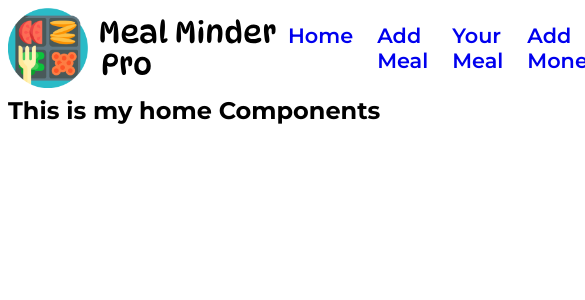
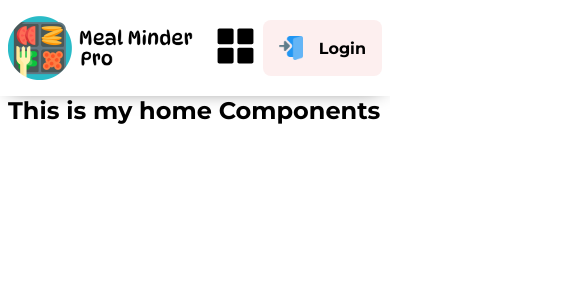
Before and after one commit to tushar-454/meal-management-system, a React (Vite) app: page / in a window 390 px wide. Shown: the top 300 px of the page, 585 px wide, since content can reach past the window. Built offline with nearby package versions, Linux system fonts and the light colour scheme; the HTML template or start-up script is replaced by a standard one.

Commit message:
header section responsiveness fully completed

```diff
--- a/src/Components/Header/Header.jsx
+++ b/src/Components/Header/Header.jsx
@@ -6,7 +6,7 @@ import Navmenu from './Navmenu';
 
 const Header = () => {
   return (
-    <header>
+    <header className={styles.header}>
       <Container>
         <div className={styles.headerWrap}>
           <Logo />
--- a/src/Components/Header/Header.module.css
+++ b/src/Components/Header/Header.module.css
@@ -1,6 +1,15 @@
+.header {
+  box-shadow: 0px 0px 20px -10px #000;
+}
 .headerWrap {
   display: flex;
   justify-content: space-between;
   align-items: center;
   height: 6rem;
 }
+
+@media (max-width: 992px) {
+  .headerWrap {
+    position: relative;
+  }
+}
--- a/src/Components/Header/Logo.jsx
+++ b/src/Components/Header/Logo.jsx
@@ -7,7 +7,7 @@ const Logo = () => {
     <div>
       <Link to={'/'} className={styles.logoWrap}>
         <img src={logo} alt='website main logo' className={styles.logo} />
-        <img src={appName} />
+        <img src={appName} className={styles.appName} />
       </Link>
     </div>
   );
--- a/src/Components/Header/Logo.module.css
+++ b/src/Components/Header/Logo.module.css
@@ -5,3 +5,21 @@
 .logo {
   width: 5rem;
 }
+
+@media (max-width: 1440px) {
+  .logo {
+    width: 4rem;
+  }
+  .appName {
+    width: 8rem;
+  }
+}
+
+@media (max-width: 380px) {
+  .logo {
+    width: 3rem;
+  }
+  .appName {
+    width: 5rem;
+  }
+}
--- a/src/Components/Header/Navmenu.jsx
+++ b/src/Components/Header/Navmenu.jsx
@@ -1,3 +1,4 @@
+import menuBar from '../../assets/icon/bar.svg';
 import { NavLink } from 'react-router-dom';
 import styles from './Navmenu.module.css';
 // javascript array with navmenu data for looping
@@ -31,6 +32,10 @@ const navItems = [
 
 const Navmenu = () => {
   return (
+    <>
+      <div className={styles.menuBar}>
+        <img src={menuBar} alt='menubar' />
+      </div>
       <div className={styles.navItems}>
         {navItems?.map((item) => (
           <NavLink key={item.id} to={item.path} className={styles.navItem}>
@@ -38,6 +43,7 @@ const Navmenu = () => {
           </NavLink>
         ))}
       </div>
+    </>
   );
 };
 
--- a/src/Components/Header/Navmenu.module.css
+++ b/src/Components/Header/Navmenu.module.css
@@ -11,3 +11,43 @@
 .navItem:hover {
   font-weight: 800;
 }
+
+.menuBar {
+  display: none;
+}
+
+@media (max-width: 1440px) {
+  .navItem {
+    font-size: 1rem;
+  }
+}
+
+@media (max-width: 992px) {
+  .navItemsWrap {
+    position: relative;
+  }
+  .navItems {
+    width: 100%;
+    flex-direction: column;
+    position: absolute;
+    left: 0;
+    top: 6rem;
+    background-color: #f1f5f9;
+    border-radius: 0rem 0rem 1rem 1rem;
+    padding: 1rem;
+    transition: 0.3s;
+    transform-origin: top;
+    transform: scaleY(0);
+  }
+  .navItem {
+    font-size: 1.3rem;
+  }
+  .menuBar {
+    display: initial;
+    position: absolute;
+    right: 8rem;
+  }
+  .menuBar > img {
+    width: 2.3rem;
+  }
+}
--- a/src/Components/UI/LinkButton.module.css
+++ b/src/Components/UI/LinkButton.module.css
@@ -20,3 +20,13 @@
 .button > img {
   width: 2.5rem;
 }
+
+@media (max-width: 1440px) {
+  .button {
+    font-size: 1rem;
+    padding: 1rem;
+  }
+  .button > img {
+    width: 1.5rem;
+  }
+}
```
Also changed, not shown: src/assets/icon/bar.svg (added). Lines whose indentation alone changed are shown as unchanged.
